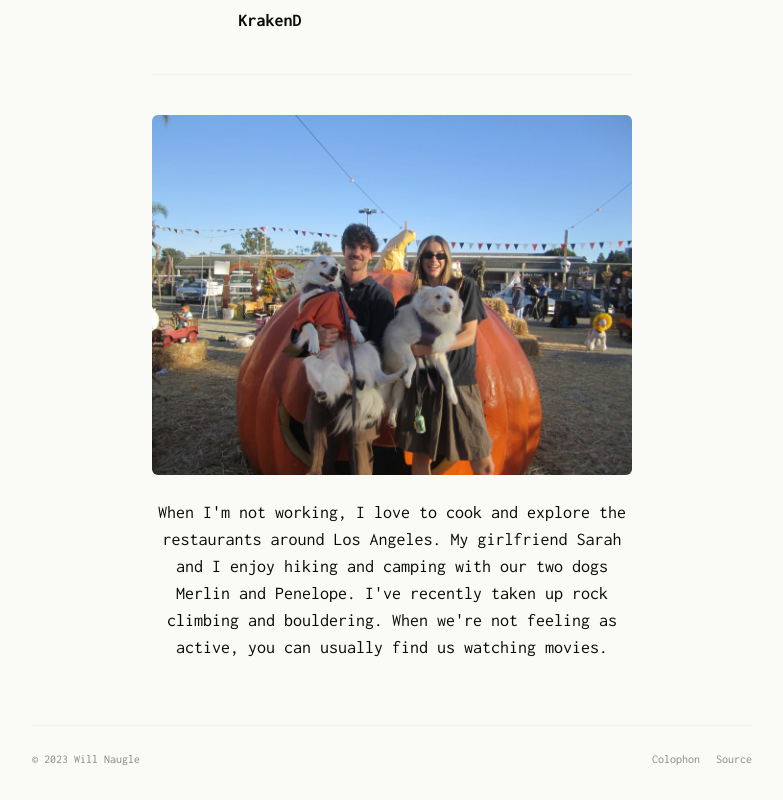
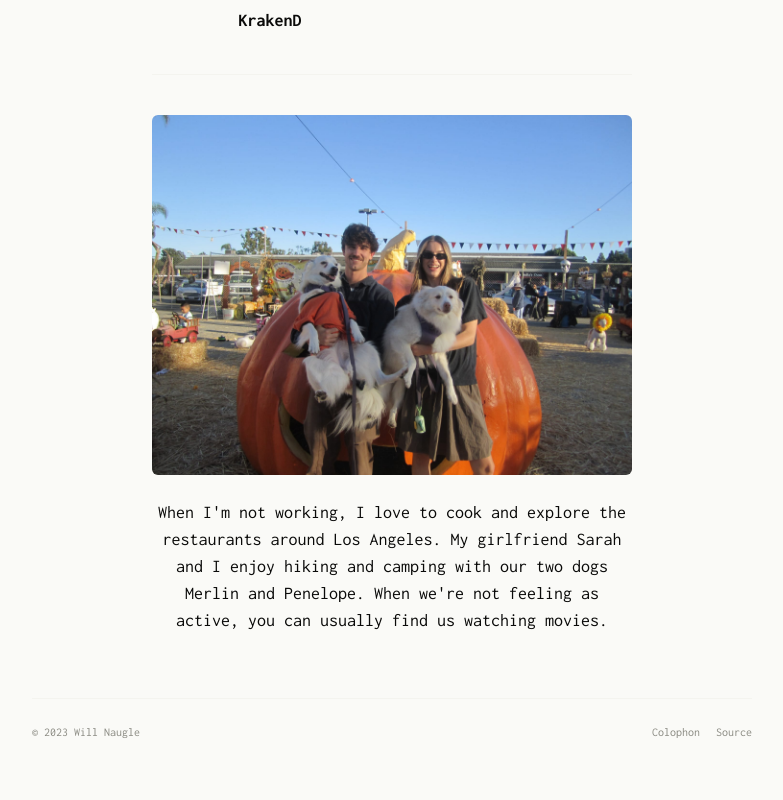
Before and after one commit to willynogs/willynogs-personal-site, a Next.js app: page /about in a window 1280 px wide. Shown: the part 1286-2086 px from the top of the page, without its empty margins (248-1031 px from the left). After the commit the page ends 2059 px from the top, so only its background shows below. Built offline with nearby package versions, Linux system fonts and the light colour scheme; no server answers.

Commit message:
Drop rock climbing/bouldering line from /about
Co-Authored-By: Claude Opus 4.7 (1M context) <noreply@anthropic.com>

```diff
--- a/pages/about.tsx
+++ b/pages/about.tsx
@@ -131,7 +131,7 @@ const About: React.FC = () => {
 
           <MotionBox variants={fadeUp}>
             <Text align="center" fontSize="lg">
-              When I&apos;m not working, I love to cook and explore the restaurants around Los Angeles. My girlfriend Sarah and I enjoy hiking and camping with our two dogs Merlin and Penelope. I&apos;ve recently taken up rock climbing and bouldering.
+              When I&apos;m not working, I love to cook and explore the restaurants around Los Angeles. My girlfriend Sarah and I enjoy hiking and camping with our two dogs Merlin and Penelope.
               When we&apos;re not feeling as active, you can usually find us watching movies.
             </Text>
           </MotionBox>
```
